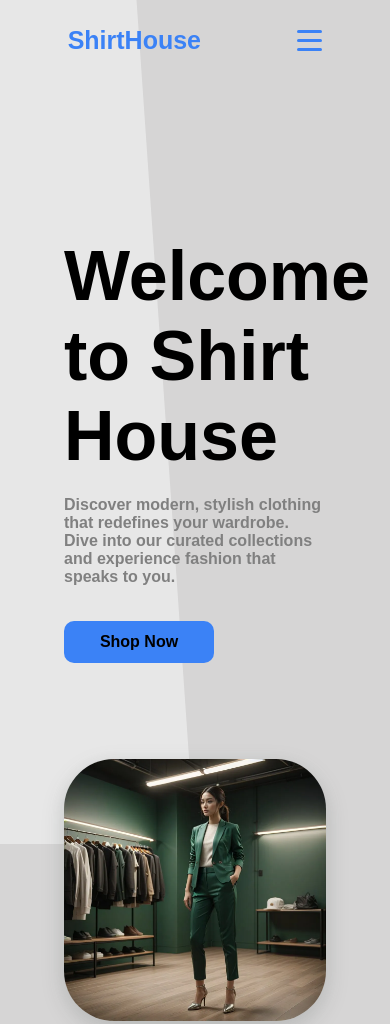
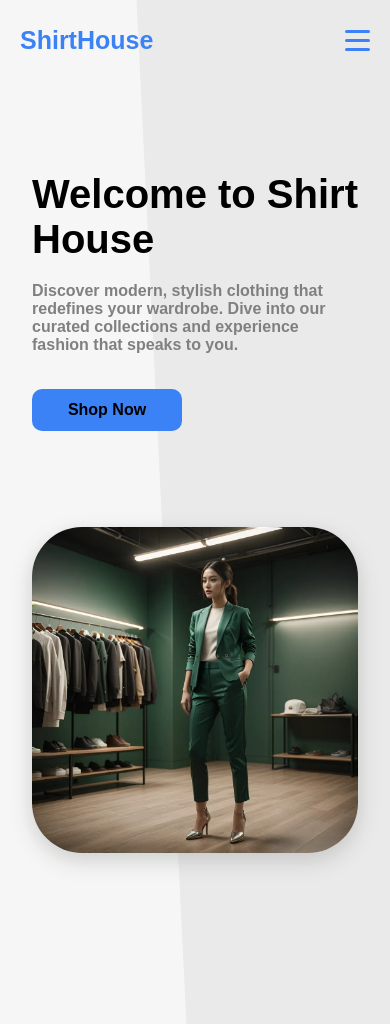
Before and after one commit to SabaBeselia/Clothing-SHOP, a plain HTML site: page index.html in a window 390 px wide. Shown: the top 1024 px of the page. Drawn offline with Linux system fonts and the light colour scheme.

Commit message:
Day 1 | Resp

```diff
--- a/css/main.css
+++ b/css/main.css
@@ -4,6 +4,8 @@
     padding: 0;
     box-sizing: border-box;
     font-family: var(--font-main);
+    scroll-behavior: smooth;
+
 }
 a{
     text-decoration: none;
@@ -30,16 +32,17 @@ li{
   }
 
 body{
-    background: rgb(214, 213, 213)
+    background: rgb(235, 234, 234);
+    height: 200vh;
 }
 .angled-background {
     position: fixed;
     top: 0;
     left: 0;
-    height: 100vh;
+    height: 1200px;
     width: 50vw;
     z-index: -1;
-    background: rgb(231, 231, 231);
+    background: rgb(247, 246, 246);
     clip-path: polygon(0 0, 70% 0, 100% 100%, 0% 100%);
 }
 /* ნავიგატორის სტილი */
@@ -51,7 +54,7 @@ header{
     justify-content: center;
 }
 nav{
-    width: 90%;
+    width: 100%;
     height: 80px;
     display: flex;
     justify-content: space-around;
@@ -128,7 +131,7 @@ nav{
 
     .nav-links {
       position: absolute;
-      top: 1px;
+      top: 0px;
       right: 0;
       width: 100%;
       height: 100vh;
@@ -153,6 +156,10 @@ nav{
     .button-div {
       display: none;
     }
+    nav{
+      justify-content: space-between;
+      padding-inline: 20px;
+    }
   }
 
   /* Burger Animation */
@@ -165,3 +172,25 @@ nav{
   .burger.toggle span:nth-child(3) {
     transform: rotate(-45deg) translate(6px, -6px);
   }
+
+
+/* Scrollbar Track */
+::-webkit-scrollbar {
+  width: 8px;
+}
+
+/* Background of the track */
+::-webkit-scrollbar-track {
+  background: #0f0f0f; /* dark base */
+}
+
+/* Scrollbar thumb (the part you drag) */
+::-webkit-scrollbar-thumb {
+  background: #3B82F6; /* neon green */
+  border-radius: 10px;
+}
+
+/* Hover effect on scrollbar */
+::-webkit-scrollbar-thumb:hover {
+  background: #146bf7;
+}
--- a/css/responsive.css
+++ b/css/responsive.css
@@ -10,3 +10,19 @@
     }
 
   }
+
+  @media (max-width: 400px) {
+    .main-container {
+      flex-direction: column;
+      align-items: stretch;
+    }
+
+    .box {
+      width: 100%;
+
+    }
+    .box h1{
+      width: 100%;
+
+    }
+  }
--- a/css/style.css
+++ b/css/style.css
@@ -3,11 +3,11 @@
     justify-content: center;
     align-items: center;
     gap: 2rem;
-    padding: 4rem 2rem;
     max-width: 1200px;
     margin: 0 auto;
     flex-wrap: wrap;
     margin-top: 60px;
+
 }
 
 .box {
@@ -15,7 +15,7 @@
     padding: 2rem;
     border-radius: 12px;
     flex: 1 1 45%;
-    min-width: 300px;
+    width: 100%;
     text-align: start;
     gap: 20px;
 
@@ -25,7 +25,7 @@
 }
 
 .box h1{
-    font-size: 70px;
+    font-size: 40px;
     font-weight: bold;
 
 }
@@ -84,3 +84,67 @@
       0 6px 20px rgba(21, 147, 219, 0.3),
       0 12px 35px rgba(5, 98, 110, 0.25);
 }
+
+
+
+
+.mobile-button {
+    display: none;
+  }
+
+  .mobile-button button {
+    background-color: #3B82F6;
+    color: black;
+    font-family: var(--font-main);
+    font-size: 1rem;
+    font-weight: bolder;
+    padding: 12px 24px;
+    border: none;
+    border-radius: 150px;
+    cursor: pointer;
+    transition: all 0.3s ease;
+  }
+
+  .mobile-button button:hover {
+    background-color: #146bf7;
+    transform: translateY(-2px);
+  }
+
+  .mobile-button button:active {
+    transform: scale(0.97);
+    box-shadow: 0 0 6px var(--primary-dark);
+  }
+
+
+  @media (max-width: 1000px) {
+    .nav-links ul {
+      flex-direction: column;
+      gap: 20px;
+    }
+
+    .mobile-button {
+      display: block;
+    }
+  }
+
+.Sale-Section{
+  width: 100%;
+  height: 80vh;
+  background-color: #013e8fd0;
+  margin-top: 300px;
+  justify-content: center;
+  align-items: center;
+  display: flex;
+}
+.sale-box{
+    width: 1200px;
+    margin-inline: 20px;
+    height: 70vh;
+    background: rgba(255, 255, 255, 0.1);
+    border-radius: 15px;
+    box-shadow: 0 4px 30px rgba(0, 0, 0, 0.1);
+    backdrop-filter: blur(12px); /* Frosted glass */
+    -webkit-backdrop-filter: blur(12px); /* Safari support */
+    border: 1px solid rgba(255, 255, 255, 0.3);
+    gap: 20px;
+}
--- a/index.html
+++ b/index.html
@@ -3,7 +3,7 @@
 <head>
     <meta charset="UTF-8">
     <meta name="viewport" content="width=device-width, initial-scale=1.0">
-    <title>Document</title>
+    <title>Leading T-Shirts SHOP In Georgia | Quality,Price Everything You Looking For In 1 Place. </title>
     <link rel="stylesheet" href="./css/main.css">
     <link rel="stylesheet" href="./css/responsive.css">
     <link rel="stylesheet" href="./css/style.css">
@@ -20,8 +20,15 @@
               <li><a href="#">Home</a></li>
               <li><a href="#">Shop</a></li>
               <li><a href="#">About Us</a></li>
+              <li class="mobile-button">
+                <button>Custom Order <i class="fa-solid fa-shirt"></i></button>
+              </li>
             </ul>
           </div>
+
+
+
+
 
           <div class="button-div">
             <button>Custom Order <i class="fa-solid fa-shirt"></i></button>
@@ -49,7 +56,13 @@
         </div>
       </main>
 
+       <section class="Sale-Section">
+            <div class="sale-box">
+                 <div class="sale-box1">
 
+                 </div>
+            </div>
+       </section>
 
 
 
```
